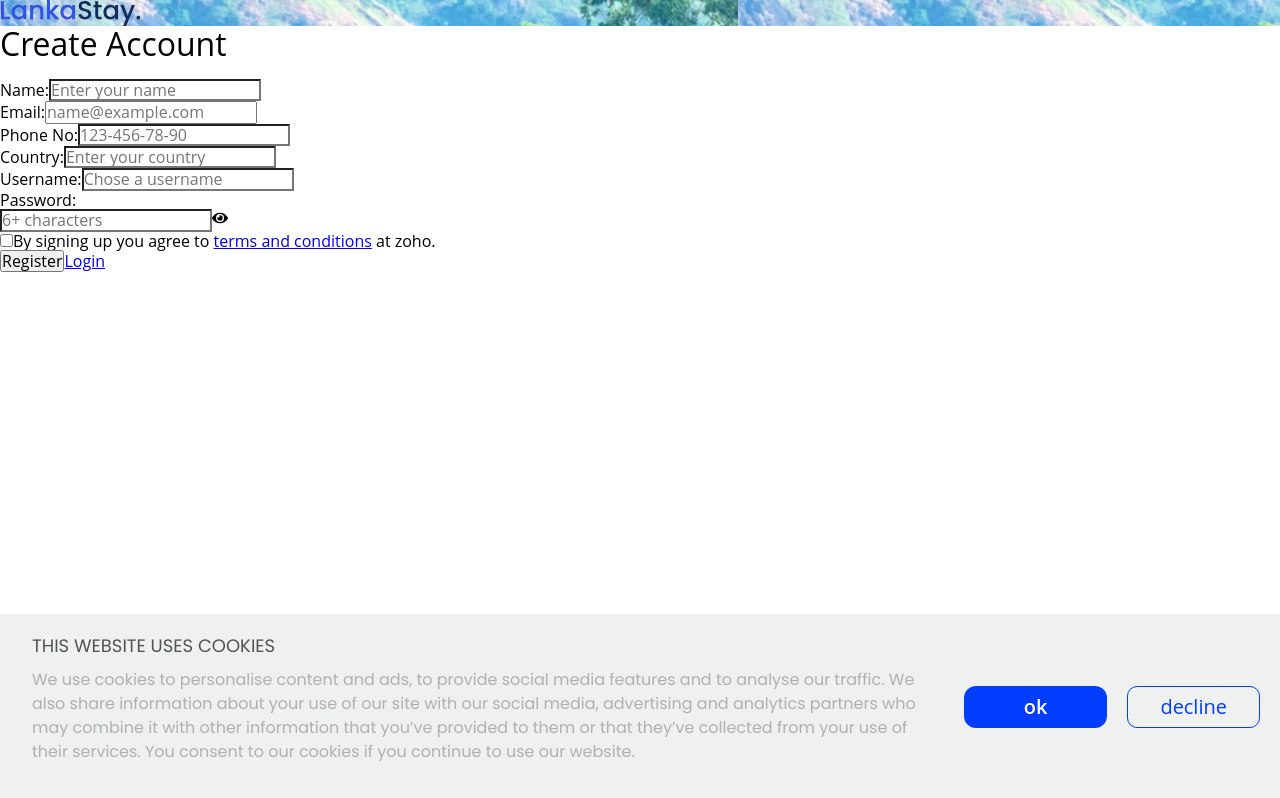
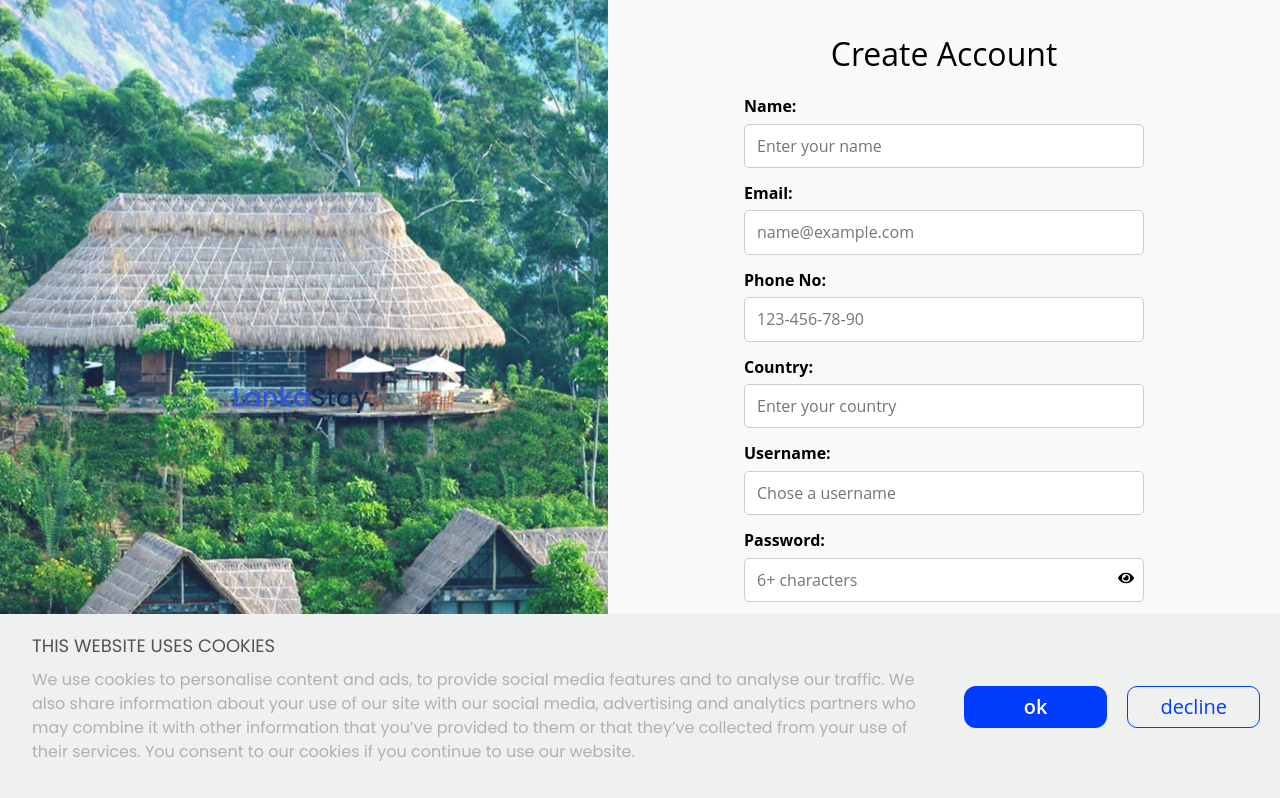
Before and after one commit to nursahtuncel/Lankastay, a React (Vite) app: page /register in a window 1280 px wide. Built offline with nearby package versions, Linux system fonts and the light colour scheme.

Commit message:
[JA-22] - Added register and login page's scss files, added login and register pages

```diff
--- a/src/components/CookiesCardComponent/index.jsx
+++ b/src/components/CookiesCardComponent/index.jsx
@@ -1,6 +1,6 @@
 import React, { useState, useEffect } from "react";
 import "./style.scss";
-import Cookies from "js-cookie";
+//import Cookies from "js-cookie";
 import { Button } from "../Button";
 
 function CookiesCard() {
--- a/src/components/Login/login.jsx
+++ b/src/components/Login/login.jsx
@@ -43,7 +43,7 @@ const Login = () => {
         className={styles.loginImageContainer}
         style={{ backgroundImage: `url(${loginImg})` }}
       >
-        <img src={logo} alt="Logo" className={styles.loginLogo} />
+        <img className={styles.loginLogo} src={logo} alt="Logo" />
       </div>
       <div className={styles.loginFormContainer}>
         <h1>Login</h1>
--- a/src/components/Login/login.module.scss
+++ b/src/components/Login/login.module.scss
@@ -1 +1,83 @@
 @use "../../styles/index.scss" as *;
+
+.loginPageWrapper {
+  display: flex;
+  height: 100vh;
+  .loginImageContainer {
+    flex: 1;
+    background-size: cover;
+    background-position: center;
+    display: flex;
+    align-items: center;
+    justify-content: center;
+    position: relative;
+    .loginLogo {
+      position: absolute;
+      top: 50%;
+      left: 50%;
+      transform: translate(-50%, -50%);
+      max-width: 150px;
+    }
+  }
+  .loginFormContainer {
+    flex: 1;
+    display: flex;
+    flex-direction: column;
+    justify-content: center;
+    align-items: center;
+    padding: 2rem;
+    background-color: #f9f9f9;
+    h1 {
+      font-size: 2rem;
+      margin-bottom: 1.5rem;
+    }
+    form {
+      display: flex;
+      flex-direction: column;
+      width: 100%;
+      max-width: 400px;
+      .formElement {
+        margin-bottom: 1rem;
+        label {
+          display: block;
+          margin-bottom: 0.5rem;
+          font-weight: bold;
+        }
+        input {
+          width: 100%;
+          padding: 0.75rem;
+          border: 1px solid #ccc;
+          border-radius: 5px;
+        }
+      }
+      .loginBtn {
+        padding: 0.75rem;
+        background-color: #007bff;
+        color: white;
+        border: none;
+        border-radius: 5px;
+        cursor: pointer;
+      }
+      .redirectToRegister {
+        display: block;
+        text-align: center;
+        margin-top: 1rem;
+        color: #007bff;
+        cursor: pointer;
+      }
+    }
+  }
+}
+
+.passwordField {
+  .passwordInputWrapper {
+    display: flex;
+    align-items: center;
+    position: relative;
+    .passwordToggle {
+      position: absolute;
+      right: 10px;
+      cursor: pointer;
+    }
+  }
+}
--- a/src/components/Register/register.jsx
+++ b/src/components/Register/register.jsx
@@ -62,7 +62,7 @@ const Register = () => {
         className={styles.registerImageContainer}
         style={{ backgroundImage: `url(${registerImg})` }}
       >
-        <img src={logo} alt="Logo" className={styles.registerLogo} />
+        <img className={styles.registerLogo} src={logo} alt="Logo" />
       </div>
       <div className={styles.registerFormContainer}>
         <h1>Create Account</h1>
@@ -131,8 +131,8 @@ const Register = () => {
                 placeholder="6+ characters"
               />
               <span
+                className={styles.passwordToggle}
                 onClick={() => setShowPassword(!showPassword)}
-                className={styles.passwordToggle}
               >
                 {showPassword ? <FaEyeSlash /> : <FaEye />}
               </span>
--- a/src/components/Register/register.module.scss
+++ b/src/components/Register/register.module.scss
@@ -1 +1,89 @@
 @use "../../styles/index.scss" as *;
+
+.registerPageWrapper {
+  display: flex;
+  height: 100vh;
+  .registerImageContainer {
+    flex: 1;
+    background-size: cover;
+    background-position: center;
+    display: flex;
+    align-items: center;
+    justify-content: center;
+    position: relative;
+    .registerLogo {
+      position: absolute;
+      top: 50%;
+      left: 50%;
+      transform: translate(-50%, -50%);
+      max-width: 150px;
+    }
+  }
+  .registerFormContainer {
+    flex: 1;
+    display: flex;
+    flex-direction: column;
+    justify-content: center;
+    align-items: center;
+    padding: 2rem;
+    background-color: #f9f9f9;
+    h1 {
+      font-size: 2rem;
+      margin-bottom: 1.5rem;
+    }
+    form {
+      display: flex;
+      flex-direction: column;
+      width: 100%;
+      max-width: 400px;
+      .formElement {
+        margin-bottom: 1rem;
+        label {
+          display: block;
+          margin-bottom: 0.5rem;
+          font-weight: bold;
+        }
+        input {
+          width: 100%;
+          padding: 0.75rem;
+          border: 1px solid #ccc;
+          border-radius: 5px;
+        }
+      }
+      .termsContainer {
+        display: flex;
+        align-items: center;
+        gap: 0.5rem;
+        margin: 1rem 0;
+      }
+      .registerBtn {
+        padding: 0.75rem;
+        background-color: #007bff;
+        color: white;
+        border: none;
+        border-radius: 5px;
+        cursor: pointer;
+      }
+      .redirectToLogin {
+        display: block;
+        text-align: center;
+        margin-top: 1rem;
+        color: #007bff;
+        cursor: pointer;
+      }
+    }
+  }
+}
+
+.passwordField {
+  .passwordInputWrapper {
+    display: flex;
+    align-items: center;
+    position: relative;
+    .passwordToggle {
+      position: absolute;
+      right: 10px;
+      cursor: pointer;
+    }
+  }
+}
```
